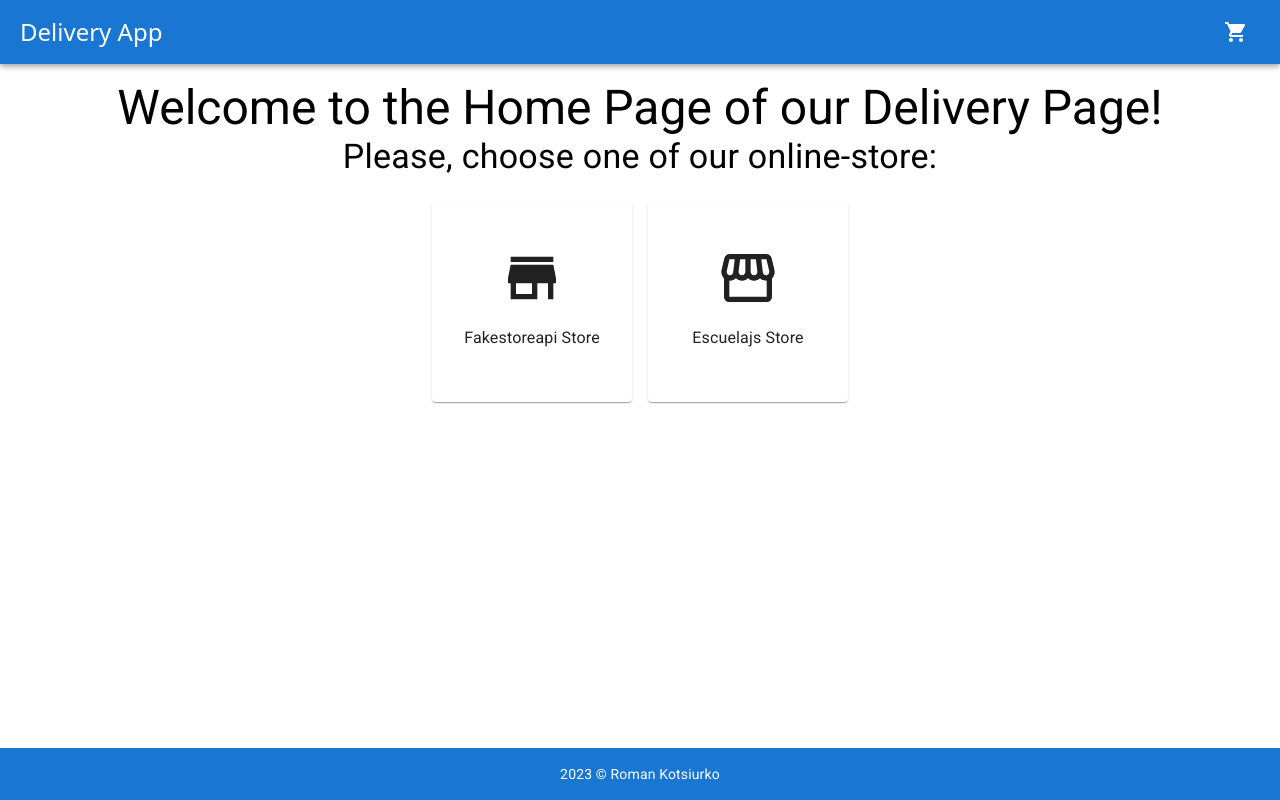
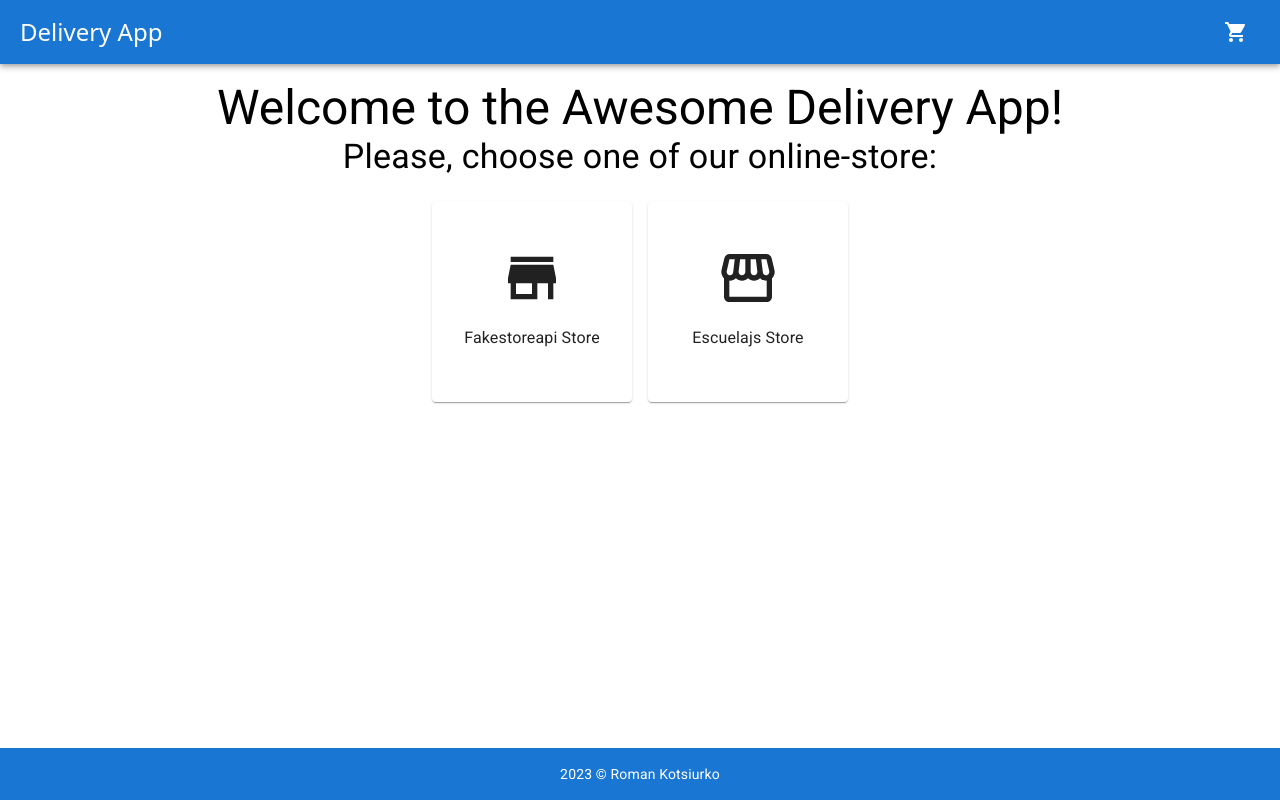
Before and after one commit to kotsiurko/delivery-app, a React (Create React App) app: page / in a window 1280 px wide. Built offline with nearby package versions, Linux system fonts and the light colour scheme.

Commit message:
Update Home.jsx

```diff
--- a/src/components/Home.jsx
+++ b/src/components/Home.jsx
@@ -8,7 +8,7 @@ const Home = () => {
     <div>
       <Box display="flex" flexDirection="column" alignItems="center" mt={2}>
         <Typography variant="h3" textAlign="center">
-          Welcome to the Home Page of our Delivery Page!
+          Welcome to the Awesome Delivery App!
         </Typography>
         <Typography variant="h4">
           Please, choose one of our online-store:
```
